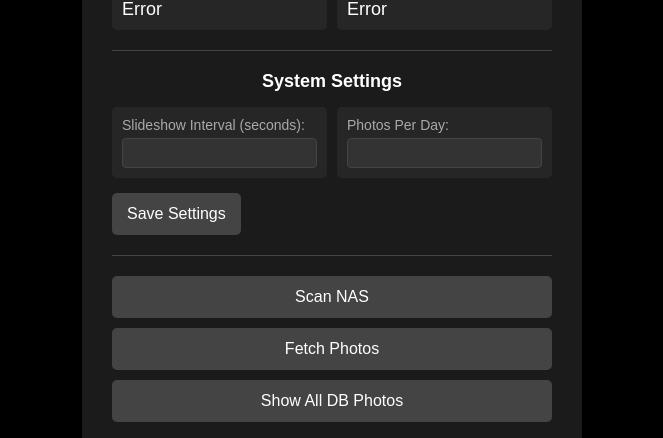
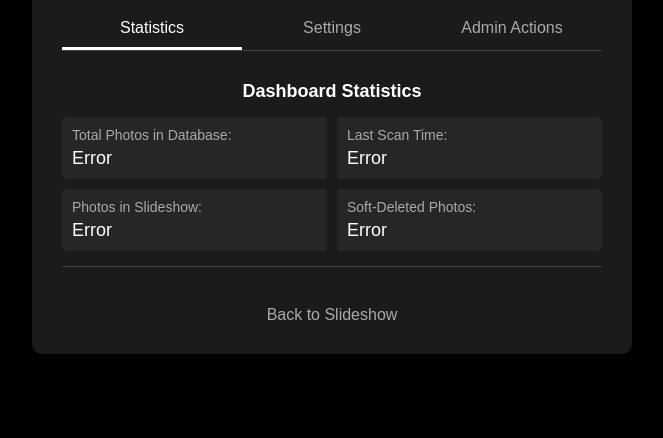
Before and after one commit to olegeremenko/memorize-me, a website: page frontend/public/admin.html in a window 1280 px wide. Shown: the part 362-800 px from the top of the page, without its empty margins (308-971 px from the left). Drawn offline with Linux system fonts and the light colour scheme; no server answers.

Commit message:
Implement tab navigation for admin panel and enhance layout styles

```diff
--- a/frontend/public/admin.css
+++ b/frontend/public/admin.css
@@ -22,7 +22,7 @@
     padding: 30px;
     border-radius: 10px;
     box-shadow: 0 5px 15px rgba(0, 0, 0, 0.5);
-    max-width: 500px;
+    max-width: 600px;
     width: 100%;
 }
 
@@ -32,10 +32,42 @@
     color: #fff;
 }
 
+/* Tab Navigation Styles */
+.tab-navigation {
+    display: flex;
+    justify-content: space-between;
+    margin-bottom: 20px;
+    border-bottom: 1px solid #444;
+}
+
+.tab-button {
+    flex: 1;
+    padding: 10px 0;
+    background: transparent;
+    color: #aaa;
+    border: none;
+    border-bottom: 3px solid transparent;
+    cursor: pointer;
+    font-size: 16px;
+    transition: all 0.3s ease;
+}
+
+.tab-button:hover {
+    color: #fff;
+}
+
+.tab-button.active {
+    color: #fff;
+    border-bottom: 3px solid #fff;
+}
+
+.tab-content {
+    display: none;
+}
+
 .admin-button-group {
     margin-top: 20px;
-    padding-top: 20px;
-    border-top: 1px solid #444;
+    padding-top: 10px;
     display: flex;
     flex-direction: column;
     gap: 10px;
@@ -56,11 +88,13 @@
     background: #666;
 }
 
-#status-message {
+.status-message {
     margin-top: 15px;
+    padding-top: 15px;
     text-align: center;
-    height: 20px;
+    min-height: 20px;
     font-size: 14px;
+    border-top: 1px solid #444;
 }
 
 .back-link {
@@ -77,8 +111,7 @@
 
 .stats-container {
     margin-top: 20px;
-    padding-top: 20px;
-    border-top: 1px solid #444;
+    padding-top: 10px;
 }
 
 .stats-title {
@@ -116,8 +149,7 @@
 /* Settings Styles */
 .settings-container {
     margin-top: 20px;
-    padding-top: 20px;
-    border-top: 1px solid #444;
+    padding-top: 10px;
 }
 
 .settings-title {
--- a/frontend/public/admin.html
+++ b/frontend/public/admin.html
@@ -16,7 +16,15 @@
         <div class="admin-card">
             <h1 class="admin-title">Admin Panel</h1>
 
+            <!-- Tab Navigation -->
+            <div class="tab-navigation">
+                <button class="tab-button active" data-tab="stats">Statistics</button>
+                <button class="tab-button" data-tab="settings">Settings</button>
+                <button class="tab-button" data-tab="admin">Admin Actions</button>
+            </div>
+
             <!-- Stats Section -->
+            <div class="tab-content" id="stats-tab" style="display: block;">
                 <div class="stats-container">
                     <h2 class="stats-title">Dashboard Statistics</h2>
                     <div class="stats-grid">
@@ -38,8 +46,10 @@
                         </div>
                     </div>
                 </div>
+            </div>
 
             <!-- System Settings Section -->
+            <div class="tab-content" id="settings-tab" style="display: none;">
                 <div class="settings-container">
                     <h2 class="settings-title">System Settings</h2>
                     <div class="settings-grid">
@@ -58,14 +68,19 @@
                     </div>
                     <button id="save-settings-button" class="admin-button">Save Settings</button>
                 </div>
+            </div>
 
+            <!-- Admin Actions Section -->
+            <div class="tab-content" id="admin-tab" style="display: none;">
                 <div class="admin-button-group">
                     <button id="scan-button" class="admin-button">Scan NAS</button>
                     <button id="fetch-button" class="admin-button">Fetch Photos</button>
                     <button id="show-database-button" class="admin-button">Show All DB Photos</button>
                 </div>
+            </div>
 
-            <div id="status-message"></div>
+            <!-- Status message shown in all tabs -->
+            <div id="status-message" class="status-message"></div>
 
             <a href="/" class="back-link">Back to Slideshow</a>
         </div>
--- a/frontend/public/admin.js
+++ b/frontend/public/admin.js
@@ -20,6 +20,28 @@ document.addEventListener('DOMContentLoaded', () => {
     const slideshowIntervalInput = document.getElementById('slideshow-interval');
     const photosPerDayInput = document.getElementById('photos-per-day');
     const saveSettingsButton = document.getElementById('save-settings-button');
+
+    // Tab Navigation
+    const tabButtons = document.querySelectorAll('.tab-button');
+    const tabContents = document.querySelectorAll('.tab-content');
+
+    // Initialize tab functionality
+    tabButtons.forEach(button => {
+        button.addEventListener('click', () => {
+            // Remove active class from all buttons
+            tabButtons.forEach(btn => btn.classList.remove('active'));
+
+            // Hide all tab contents
+            tabContents.forEach(content => content.style.display = 'none');
+
+            // Add active class to clicked button
+            button.classList.add('active');
+
+            // Show corresponding tab content
+            const tabId = button.getAttribute('data-tab');
+            document.getElementById(`${tabId}-tab`).style.display = 'block';
+        });
+    });
 
     // Load the statistics and settings when the page loads
     loadPhotoStats();
```
Lines whose indentation alone changed are shown as unchanged.
